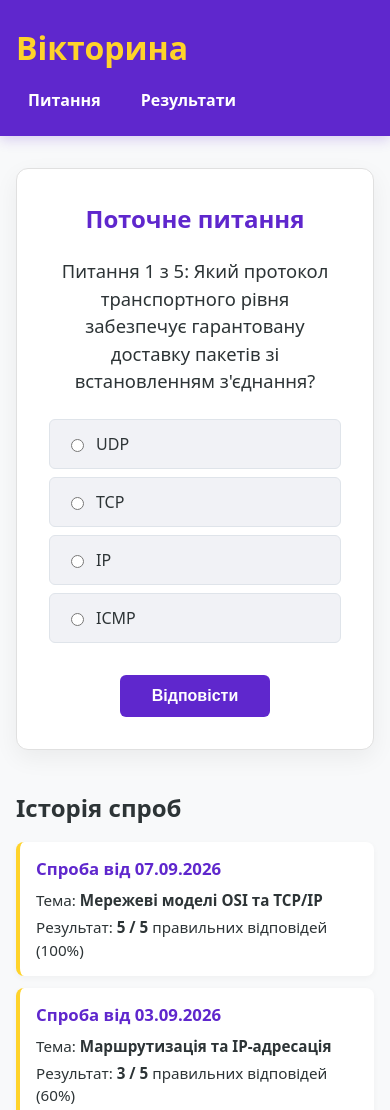
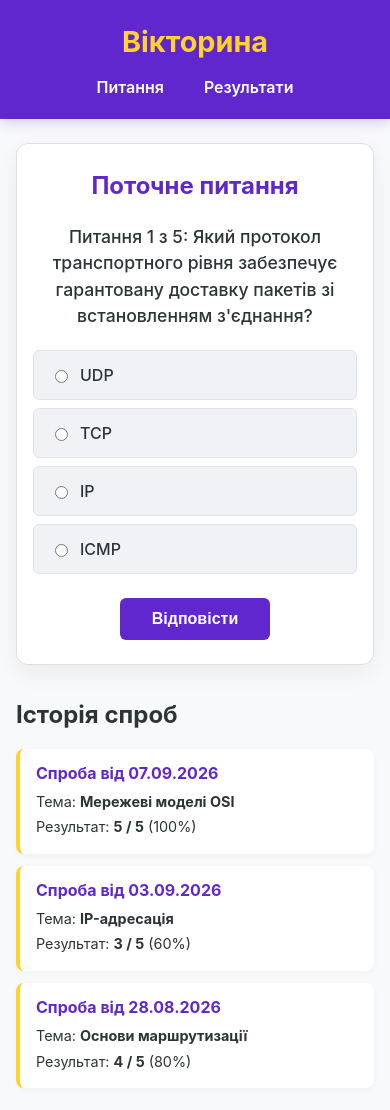
Before and after one commit to sheinmaria040408-hub/quiz-app, a plain HTML site: page index.html in a window 390 px wide. Shown: the top 1110 px of the page. Drawn offline with Linux system fonts and the light colour scheme.

Commit message:
feat(lab-4): implement responsive layout with flexbox and css grid for quiz-app (variant 8)

```diff
--- a/css/style.css
+++ b/css/style.css
@@ -6,15 +6,20 @@
 
 body {
     margin: 0;
-    font-family: system-ui, -apple-system, BlinkMacSystemFont, "Segoe UI", Roboto, sans-serif;
+    font-family: -apple-system, BlinkMacSystemFont, "Segoe UI", Roboto, Arial, sans-serif;
     font-size: 1rem;
     line-height: 1.5;
     color: #2d3436;
     background-color: #f8f9fa;
 }
 
+img {
+    max-width: 100%;
+    height: auto;
+}
+
 .container {
-    max-width: 800px;
+    max-width: 100%;
     margin: 0 auto;
     padding: 0 16px;
 }
@@ -34,21 +39,20 @@ body {
 .header {
     background-color: #5f27cd;
     color: #ffffff;
-    padding: 24px 0;
+    padding: 20px 0;
     box-shadow: 0 4px 12px rgba(95, 39, 205, 0.2);
 }
 
-.header .container {
+.header__container {
     display: flex;
-    justify-content: space-between;
+    flex-direction: column;
     align-items: center;
-    flex-wrap: wrap;
-    gap: 16px;
+    gap: 12px;
 }
 
 .header__title {
     margin: 0;
-    font-size: 2rem;
+    font-size: 1.8rem;
     font-weight: 700;
     color: #ffd32a;
 }
@@ -58,14 +62,7 @@ body {
     list-style: none;
     margin: 0;
     padding: 0;
-}
-
-.nav__item {
-    margin-right: 16px;
-}
-
-.nav__item:last-child {
-    margin-right: 0;
+    gap: 16px;
 }
 
 .nav__link {
@@ -83,18 +80,18 @@ body {
 }
 
 .main {
-    padding-top: 32px;
-    padding-bottom: 48px;
+    padding-top: 24px;
+    padding-bottom: 40px;
 }
 
 .quiz-card {
     background-color: #ffffff;
-    padding: 32px;
+    padding: 24px 16px;
     border-radius: 12px;
     text-align: center;
     border: 1px solid #e0e0e0;
     box-shadow: 0 8px 24px rgba(0, 0, 0, 0.06);
-    margin-bottom: 40px;
+    margin-bottom: 32px;
 }
 
 .quiz-card h2 {
@@ -103,22 +100,24 @@ body {
 }
 
 .quiz-card__question {
-    font-size: 1.15rem;
+    font-size: 1.1rem;
     font-weight: 500;
-    margin-bottom: 24px;
+    margin-bottom: 20px;
 }
 
-.quiz-form__fieldset {
+.answers-grid {
     border: none;
     padding: 0;
     margin: 0 0 24px 0;
+    display: flex;
+    flex-direction: column;
+    gap: 8px;
 }
 
 .answer-option {
     display: flex;
     align-items: center;
     padding: 12px 16px;
-    margin-bottom: 8px;
     border-radius: 6px;
     background-color: #f1f2f6;
     border: 1px solid #dfe4ea;
@@ -163,24 +162,66 @@ body {
     margin-bottom: 16px;
 }
 
+.history-grid {
+    display: grid;
+    grid-template-columns: 1fr;
+    gap: 12px;
+}
+
 .history-card {
     background-color: #ffffff;
-    padding: 10px 16px;
-    margin-bottom: 12px;
+    padding: 12px 16px;
     border-radius: 8px;
     border-left: 4px solid #ffd32a;
     box-shadow: 0 2px 6px rgba(0, 0, 0, 0.04);
 }
 
 .history-card h3 {
-    margin: 4px 0 8px 0;
-    font-size: 1.05rem;
+    margin: 0 0 6px 0;
+    font-size: 1rem;
     color: #5f27cd;
 }
 
 .history-card p {
     margin: 4px 0;
-    font-size: 0.95rem;
+    font-size: 0.9rem;
+}
+
+@media (min-width: 600px) {
+    .header__container {
+        flex-direction: row;
+        justify-content: space-between;
+    }
+
+    .quiz-card {
+        padding: 32px;
+    }
+
+    .answers-grid {
+        display: grid;
+        grid-template-columns: repeat(2, 1fr);
+        gap: 12px;
+    }
+
+    .history-grid {
+        grid-template-columns: repeat(2, 1fr);
+        gap: 16px;
+    }
+}
+
+@media (min-width: 1024px) {
+    .container {
+        max-width: 900px;
+    }
+
+    .header__title {
+        font-size: 2rem;
+    }
+
+    .history-grid {
+        grid-template-columns: repeat(3, 1fr);
+        gap: 20px;
+    }
 }
 
 .footer {
--- a/index.html
+++ b/index.html
@@ -8,7 +8,7 @@
 </head>
 <body>
 <header class="header">
-    <div class="container">
+    <div class="container header__container">
         <h1 class="header__title">Вікторина</h1>
         <nav class="nav">
             <ul class="nav__list">
@@ -20,12 +20,13 @@
 </header>
 
 <main class="main container">
+
     <section id="current-question" class="quiz-card">
         <h2>Поточне питання</h2>
         <p class="quiz-card__question">Питання 1 з 5: Який протокол транспортного рівня забезпечує гарантовану доставку пакетів зі встановленням з'єднання?</p>
 
         <form class="quiz-form">
-            <fieldset class="quiz-form__fieldset">
+            <fieldset class="quiz-form__fieldset answers-grid">
                 <legend class="visually-hidden">Варіанти відповіді</legend>
 
                 <label class="answer-option" for="proto-udp">
@@ -56,17 +57,25 @@
     <section id="attempts-history" class="history-section">
         <h2>Історія спроб</h2>
 
+        <div class="history-grid">
             <article class="history-card">
                 <h3>Спроба від 07.09.2026</h3>
-            <p>Тема: <strong>Мережеві моделі OSI та TCP/IP</strong></p>
-            <p class="history-card__score">Результат: <strong>5 / 5</strong> правильних відповідей (100%)</p>
+                <p>Тема: <strong>Мережеві моделі OSI</strong></p>
+                <p class="history-card__score">Результат: <strong>5 / 5</strong> (100%)</p>
             </article>
 
             <article class="history-card">
                 <h3>Спроба від 03.09.2026</h3>
-            <p>Тема: <strong>Маршрутизація та IP-адресація</strong></p>
-            <p class="history-card__score">Результат: <strong>3 / 5</strong> правильних відповідей (60%)</p>
+                <p>Тема: <strong>IP-адресація</strong></p>
+                <p class="history-card__score">Результат: <strong>3 / 5</strong> (60%)</p>
             </article>
+
+            <article class="history-card">
+                <h3>Спроба від 28.08.2026</h3>
+                <p>Тема: <strong>Основи маршрутизації</strong></p>
+                <p class="history-card__score">Результат: <strong>4 / 5</strong> (80%)</p>
+            </article>
+        </div>
     </section>
 </main>
 
```
Lines whose indentation alone changed are shown as unchanged.
